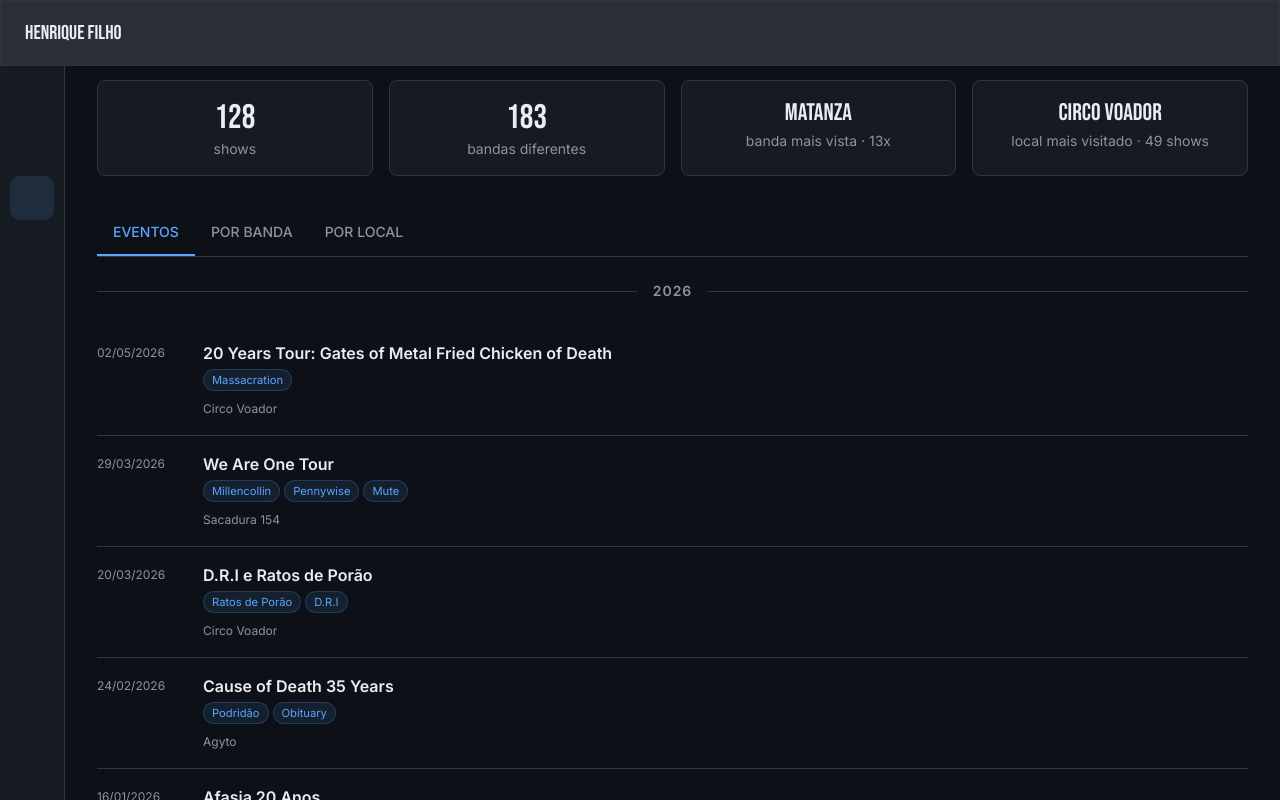
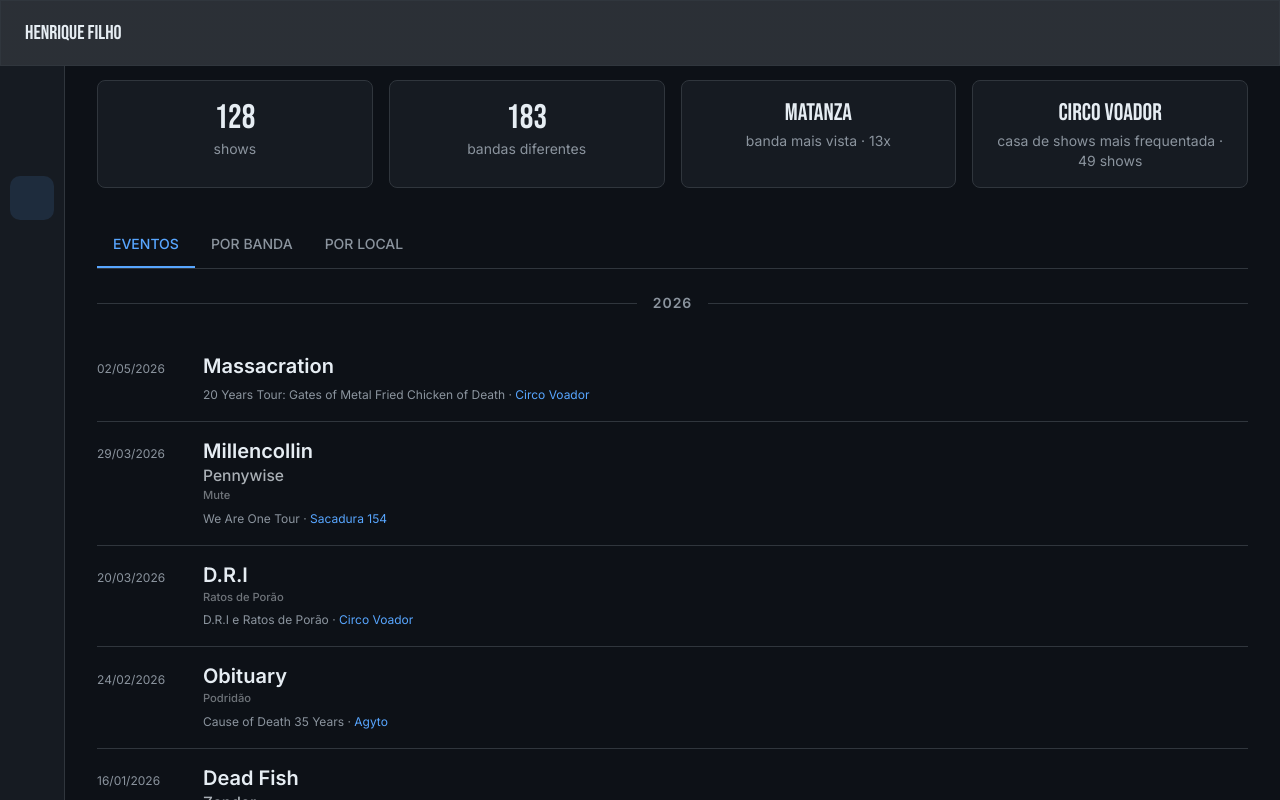
Before and after one commit to henriquebafilho/myLife, a React (Vite) app: page /jogos in a window 1280 px wide. Both pictures are taken after a click on the button 32 px from the left and 198 px from the top of the page. Shown: the top 800 px of the page. Built offline with nearby package versions, Linux system fonts and the light colour scheme; some icons are missing.

Commit message:
Mudanças visuais

```diff
--- a/database/shows/index.jsx
+++ b/database/shows/index.jsx
@@ -1111,8 +1111,8 @@
     {
         evento: "D.R.I e Ratos de Porão",
         bandas: [
-            "Ratos de Porão",
-            "D.R.I"
+            "D.R.I",
+            "Ratos de Porão"
         ],
         data: "20/03/2026",
         local: "Circo Voador"
@@ -1120,8 +1120,8 @@
     {
         evento: "Cause of Death 35 Years",
         bandas: [
-            "Podridão",
-            "Obituary"
+            "Obituary",
+            "Podridão"
         ],
         data: "24/02/2026",
         local: "Agyto"
--- a/src/components/Topbar.jsx
+++ b/src/components/Topbar.jsx
@@ -38,6 +38,11 @@
     const [currentScreen, setCurrentScreen] = useState('home');
     const CurrentContent = screenMap[currentScreen];
 
+    const navigate = (key) => {
+        setCurrentScreen(key);
+        window.scrollTo({ top: 0, behavior: 'auto' });
+    };
+
     return (
         <>
             {/* AppBar */}
@@ -45,7 +50,7 @@
                 <Toolbar>
                     <Typography
                         variant="h6" noWrap component="div"
-                        onClick={() => setCurrentScreen('home')}
+                        onClick={() => navigate('home')}
                         sx={{ cursor: 'pointer', '&:hover': { color: '#58a6ff' }, transition: 'color 0.2s ease' }}
                     >
                         Henrique Filho
@@ -73,7 +78,7 @@
                 {navItems.map(item => (
                     <Tooltip title={item.title} placement="right" key={item.key}>
                         <IconButton
-                            onClick={() => setCurrentScreen(item.key)}
+                            onClick={() => navigate(item.key)}
                             sx={{
                                 width: 44,
                                 height: 44,
@@ -116,7 +121,7 @@
             }}>
                 <BottomNavigation
                     value={currentScreen}
-                    onChange={(_, value) => setCurrentScreen(value)}
+                    onChange={(_, value) => navigate(value)}
                     sx={{ backgroundColor: '#161b22' }}
                 >
                     {navItems.map(item => (
--- a/src/pages/Jogos/components/LinhaJogo.jsx
+++ b/src/pages/Jogos/components/LinhaJogo.jsx
@@ -92,7 +92,7 @@
         }}>
 
             {/* Result badge */}
-            {resultado && (
+            {resultado && meuTime && (
                 <Box sx={{
                     position: 'absolute',
                     top: 10,
--- a/src/pages/Jogos/index.jsx
+++ b/src/pages/Jogos/index.jsx
@@ -92,7 +92,7 @@
             {/* Tabs */}
             <MuiTabs
                 value={tab}
-                onChange={(_, v) => setTab(v)}
+                onChange={(_, v) => { setTab(v); window.scrollTo({ top: 0, behavior: 'auto' }); }}
                 sx={{ mb: 3, borderBottom: '1px solid #30363d' }}
             >
                 <MuiTab label="Jogos" />
@@ -108,7 +108,7 @@
                         <ToggleButtonGroup
                             value={subTab}
                             exclusive
-                            onChange={(_, v) => { if (v) setSubTab(v); }}
+                            onChange={(_, v) => { if (v) { setSubTab(v); window.scrollTo({ top: 0, behavior: 'auto' }); } }}
                             size="small"
                         >
                             <ToggleButton value="botafogo">Botafogo</ToggleButton>
--- a/src/pages/Shows/index.jsx
+++ b/src/pages/Shows/index.jsx
@@ -73,7 +73,10 @@
     textAlign: 'center',
 };
 
-function ShowCard({ show }) {
+function ShowCard({ show, onSelectLocal }) {
+    const emOrdem = show.bandas;
+    const total = emOrdem.length;
+
     return (
         <Box sx={{
             display: 'flex',
@@ -84,25 +87,46 @@
             borderBottom: '1px solid #30363d',
             '&:last-child': { borderBottom: 'none' },
         }}>
-            <Typography variant="caption" color="text.secondary" sx={{ minWidth: 90, pt: 0.3 }}>
-                {formatDate(show.data)}
-            </Typography>
+            <Box sx={{ minWidth: 90, pt: 0.3 }}>
+                <Typography variant="caption" color="text.secondary">
+                    {formatDate(show.data)}
+                </Typography>
+            </Box>
             <Box sx={{ flex: 1 }}>
-                <Typography variant="body1" sx={{ fontWeight: 600, mb: 0.5 }}>
-                    {show.evento}
+                <Box sx={{ display: 'flex', flexDirection: 'column', gap: 0.25 }}>
+                    {emOrdem.map((banda, i) => {
+                        const isHeadliner = i === 0;
+                        const progress = total === 1 ? 1 : 1 - i / (total - 1);
+                        const fontSize = 0.7 + progress * 0.55;
+                        const opacity = 0.45 + progress * 0.55;
+                        return (
+                            <Typography key={banda} sx={{
+                                fontSize: `${fontSize}rem`,
+                                fontWeight: isHeadliner ? 700 : 500,
+                                opacity,
+                                lineHeight: 1.3,
+                                color: 'text.primary',
+                            }}>
+                                {banda}
+                            </Typography>
+                        );
+                    })}
+                </Box>
+                <Typography variant="caption" color="text.secondary" sx={{ mt: 0.75, display: 'block' }}>
+                    {show.evento} ·{' '}
+                    <Typography
+                        component="span"
+                        variant="caption"
+                        onClick={() => onSelectLocal && onSelectLocal(normalizeLocal(show.local))}
+                        sx={{
+                            cursor: onSelectLocal ? 'pointer' : 'default',
+                            color: onSelectLocal ? '#58a6ff' : 'text.secondary',
+                            '&:hover': onSelectLocal ? { textDecoration: 'underline' } : {},
+                        }}
+                    >
+                        {show.local}
+                    </Typography>
                 </Typography>
-                <Box sx={{ display: 'flex', flexWrap: 'wrap', gap: 0.5, mb: 0.5 }}>
-                    {show.bandas.map(banda => (
-                        <Chip key={banda} label={banda} size="small" sx={{
-                            backgroundColor: 'rgba(88,166,255,0.1)',
-                            color: '#58a6ff',
-                            border: '1px solid rgba(88,166,255,0.2)',
-                            fontSize: '0.7rem',
-                            height: 22,
-                        }} />
-                    ))}
-                </Box>
-                <Typography variant="caption" color="text.secondary">{show.local}</Typography>
             </Box>
         </Box>
     );
@@ -134,6 +158,12 @@
     const [bandaSearch, setBandaSearch] = useState('');
     const [localSearch, setLocalSearch] = useState('');
 
+    const selectLocal = (local) => {
+        setTab(2);
+        setLocalSearch(local);
+        window.scrollTo({ top: 0, behavior: 'auto' });
+    };
+
     const normalize = str => str.normalize('NFD').replace(/[̀-ͯ]/g, '').toLowerCase();
 
     const filteredBandas = bandas.filter(b => normalize(b).includes(normalize(bandaSearch)));
@@ -161,7 +191,7 @@
                 <Box sx={statBoxStyle}>
                     <Typography variant="h5" sx={{ mb: 0.25 }}>{locais[0]}</Typography>
                     <Typography variant="body2" color="text.secondary">
-                        local mais visitado · {byLocal[locais[0]].length} shows
+                        casa de shows mais frequentada · {byLocal[locais[0]].length} shows
                     </Typography>
                 </Box>
             </Box>
@@ -169,7 +199,7 @@
             {/* Tabs */}
             <MuiTabs
                 value={tab}
-                onChange={(_, v) => setTab(v)}
+                onChange={(_, v) => { setTab(v); window.scrollTo({ top: 0, behavior: 'auto' }); }}
                 sx={{ mb: 3, borderBottom: '1px solid #30363d' }}
             >
                 <MuiTab label="Eventos" />
@@ -202,7 +232,7 @@
                                             <Box sx={{ flex: 1, height: '1px', backgroundColor: '#30363d' }} />
                                         </Box>
                                     )}
-                                    <ShowCard show={show} />
+                                    <ShowCard show={show} onSelectLocal={selectLocal} />
                                 </React.Fragment>
                             );
                         });
```
